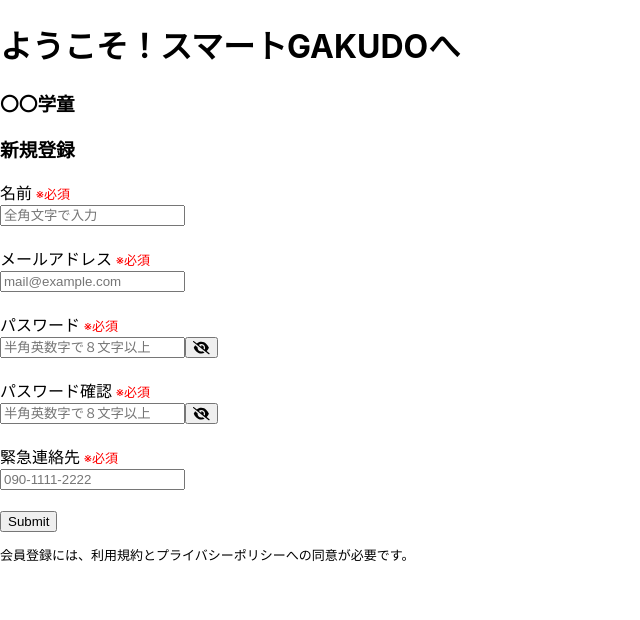
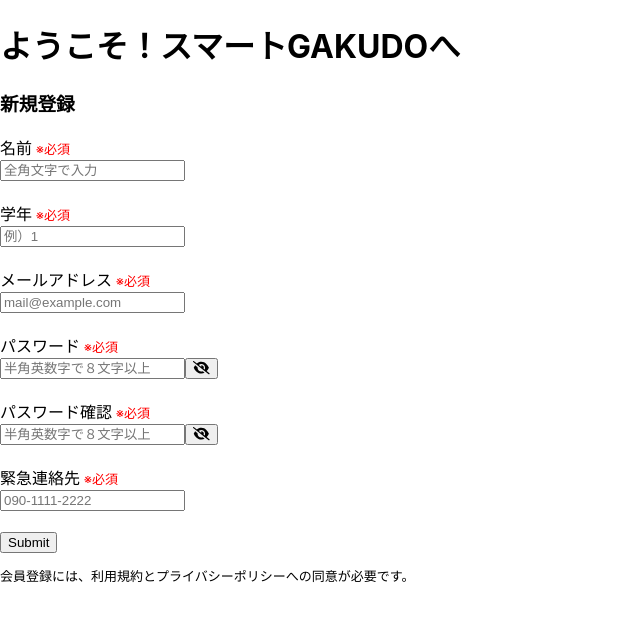
Before and after one commit to hidamari-kaihatu/aikon-app, a Next.js app in the folder app-next/next/: page /parents/parent-newer/1 in a window 1280 px wide. Shown: the top 620 px of the page, without its empty margins (0-640 px from the left). Built offline with nearby package versions, Linux system fonts and the light colour scheme; no server answers.

Commit message:
新規登録に学年を追加

```diff
--- a/app-next/next/pages/parents/parent-newer/[id].tsx
+++ b/app-next/next/pages/parents/parent-newer/[id].tsx
@@ -12,14 +12,15 @@
 import { getAuth, createUserWithEmailAndPassword } from "firebase/auth";
 import Link from 'next/link';
 import { useRouter } from 'next/router';
-
+import axios from "axios";
 
 type Inputs = {
   name: string,
   email: string,
   password: string,
   confirmPassword: string,
-  tell: string
+  tell: string,
+  grade: number,
 };
 const schema = yup.object().shape({
   name: yup
@@ -55,53 +56,57 @@
         /^(0[5-9]0-[0-9]{4}-[0-9]{4}|0[0-9]{3}-[0-9]{2}-[0-9]{4}|0[0-9]{2}-[0-9]{3}-[0-9]{4}|0[0-9]{1}-[0-9]{4}-[0-9]{4})$/,
         'ハイフン付きで入力してください'
     ),
-//   grade: yup
-//     .number()
-//     .required('入力してください')
-//     // .matches(
+  grade: yup
+    .string()
+    .required('入力してください')
+    .matches(
+      /[1-6]/,
+      '学年を数字で入力してください'
+    )
 
-//     // )
 
 })
 .required();//これがないとコンソールにdataが表示されなかった！
 
+
 export default function App() {
-  const { register, handleSubmit, watch, formState: { errors } } = useForm<Inputs>({
+  const { register, handleSubmit, watch, formState: { errors }} = useForm<Inputs>({
     resolver: yupResolver(schema)
   });
   const router = useRouter();
-//   console.log(router.query.id);
+  // console.log(router.query.id);//1
   const center_id = Number(router.query.id);
   //   console.log(center_id);
-
   const onSubmit: SubmitHandler<Inputs> = data => {
     console.log("data : ",data);
     console.log("firebase");
+    const grade = Number(data.grade);
     createUserWithEmailAndPassword(auth, data.email, data.password)
 
-          //DBのstudentテーブルに保護者のcenter_id, Name ,Email,ContactTellをPOST
+    //DBのstudentテーブルに保護者のCenter_id, Name ,Email,ContactTell,GradeをPOST
     const postData = {
       "Center_id":center_id,
       "Name":data.name,
       "ContactTell":data.tell,
       "Email":data.email,
-              "Grade":1,
-            //   "Status":true//これがないと、statusがfalseでDBに入る。
+      "Grade":grade,
+      "Status":true//これがないと、statusがfalseでDBに入る。
     }
 
     Axios.post(`api/proxy/studentPost`, postData)
     .then((res) => {
+      console.log("Post Start!");
       console.log(res.data);
-                //登録完了したらログイン画面へ
+      // 登録完了したらログイン画面へ ※POSTが走る！goでエラーが出ていてもここではエラーが出ない！！
       Router.push("/parents/parent-login")
     })
     .catch((error) => {
+      console.log("post Miss!");
       console.log(error);
     });
 
 
   }
-
   // パスワード表示制御ようのstate
   const [isRevealPassword, setIsRevealPassword] = useState(false);
   const [isRevealRe_Password, setIsRevealRe_Password] = useState(false);
@@ -114,12 +119,13 @@
   }
 
 
+
   return (
     /* "handleSubmit" will validate your inputs before invoking "onSubmit" */
     <form onSubmit={handleSubmit(onSubmit)} noValidate>
       <div>
         <h1>ようこそ！スマートGAKUDOへ</h1>
-        <h3>〇〇学童</h3>
+        {/* <h3>〇〇学童</h3> */}
         <h3></h3>
       </div>
       <div>
@@ -131,6 +137,12 @@
         {...register("name")} /><br></br>
       <span style={{'color': 'red', 'fontSize': 'small'}}>{errors.name?.message}</span><br></br>
 
+      学年<span style={{'color': 'red', 'fontSize': 'small'}}> ※必須</span><br></br>
+      <input
+        type='text'
+        placeholder='例）1'
+        {...register("grade")} /><br></br>
+      <span style={{'color': 'red', 'fontSize': 'small'}}>{errors.grade?.message}</span><br></br>
       メールアドレス<span style={{'color': 'red', 'fontSize': 'small'}}> ※必須</span><br></br>
       <input
         type="email"
```
Lines whose indentation alone changed are shown as unchanged.
